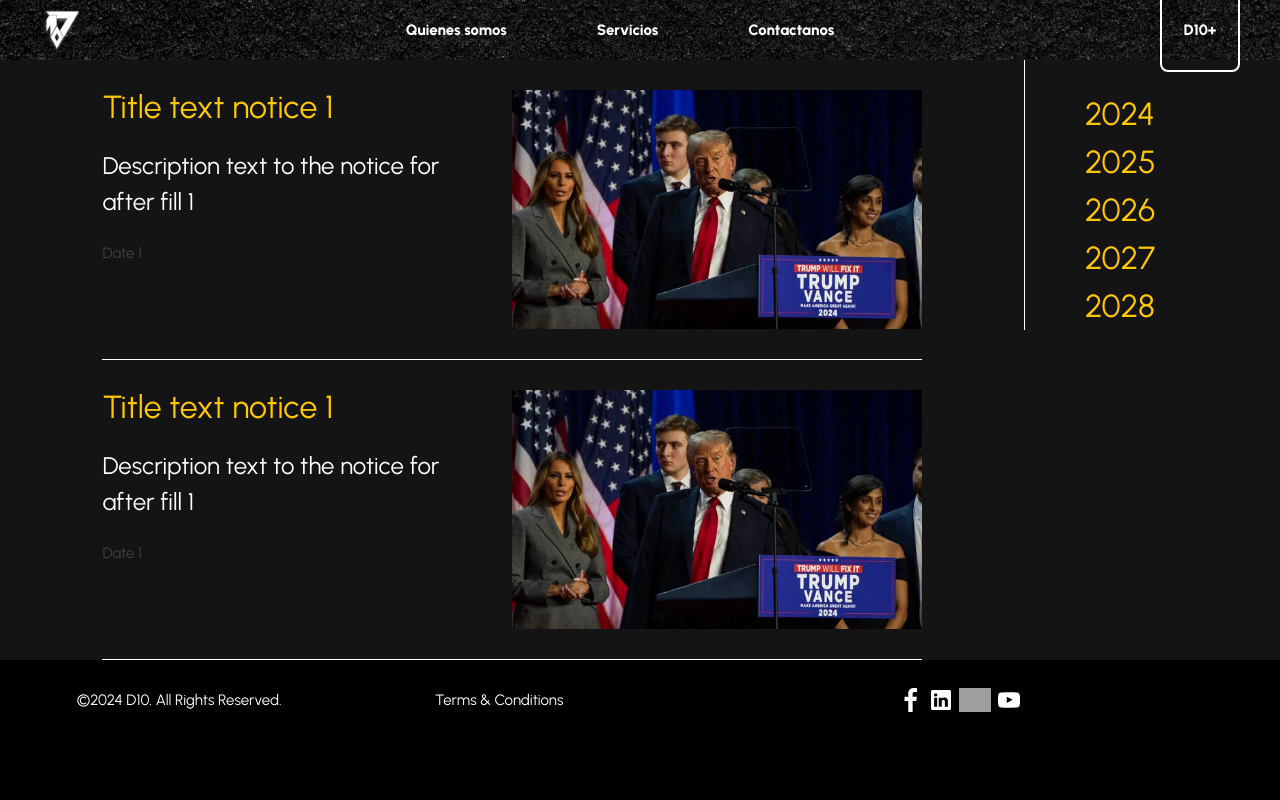
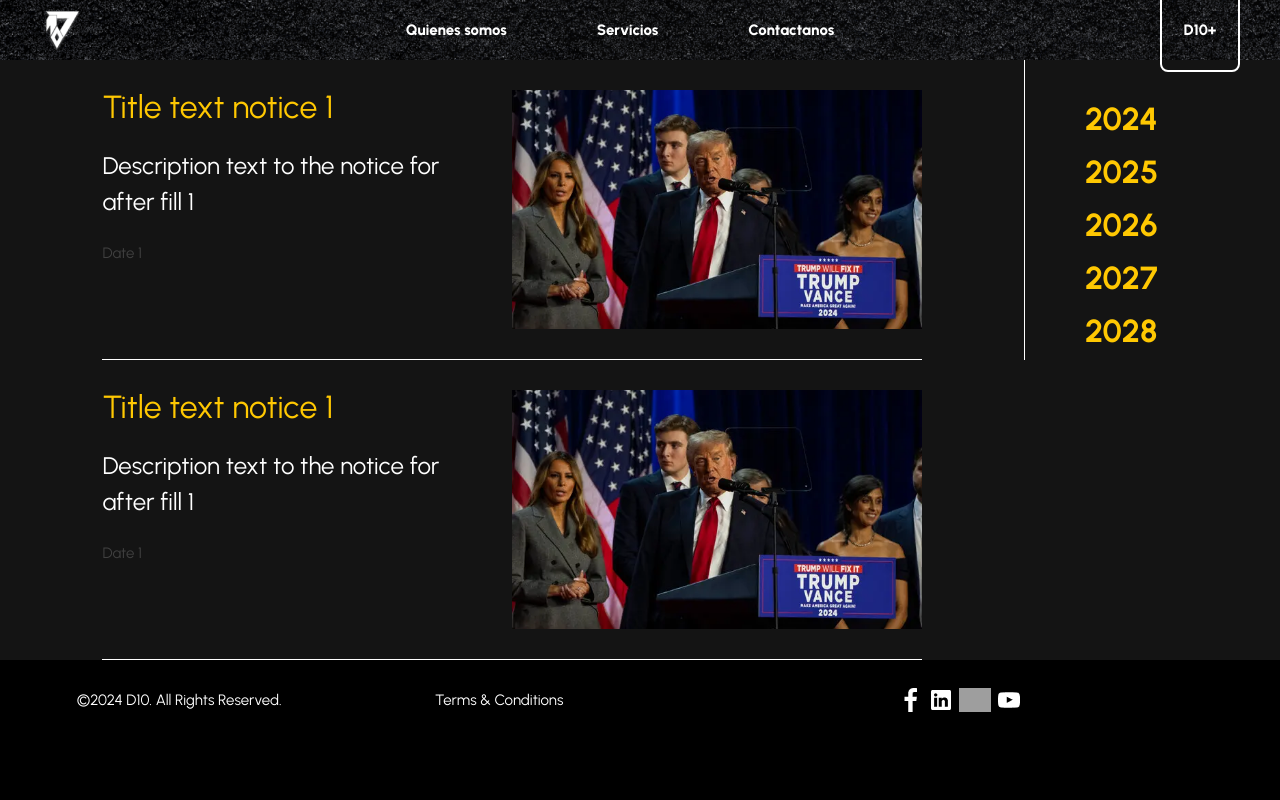
Before and after one commit to d10sport/front-d10, a React (Vite) app: page /#/news in a window 1280 px wide. Shown: the top 800 px of the page. Built offline with nearby package versions, Linux system fonts and the light colour scheme; grey boxes are pictures that could not be loaded.

Commit message:
v1 list date expand

```diff
--- a/src/routes/news/news.css
+++ b/src/routes/news/news.css
@@ -70,11 +70,16 @@
 .cntr__date {
   width: 100%;
   height: 100%;
+  list-style-type: none;
+  padding: 0;
 }
 
 .title__date {
   color: #ffc802;
   font-size: 32px;
+  cursor: pointer;
+  font-weight: bold;
+  margin: 5px 0;
 }
 
 .title__date:hover {
@@ -82,3 +87,12 @@
   cursor: pointer;
   transition: 0.4s;
 }
+
+.months__list {
+  list-style-type: none;
+  padding-left: 20px;
+}
+
+.month__item {
+  margin: 2px 0;
+}
--- a/src/routes/news/news.jsx
+++ b/src/routes/news/news.jsx
@@ -1,9 +1,18 @@
+import { useState } from 'react';
 import HeaderPage from '../../layouts/header-pages/header-page.jsx';
 import Footer from "../../layouts/footer/footer.jsx";
 import cover from '../../assets/img/cover_example_news.png';
 import './news.css';
 
 export default function News() {
+  const [expandedYear, setExpandedYear] = useState(null);
+
+  const years = [2024, 2025, 2026, 2027, 2028];
+  const months = [
+    'Enero', 'Febrero', 'Marzo', 'Abril', 'Mayo', 'Junio',
+    'Julio', 'Agosto', 'Septiembre', 'Octubre', 'Noviembre', 'Diciembre'
+  ];
+
   const newsData = [
     {
       title: "Title text notice 1",
@@ -12,19 +21,20 @@
       image: cover,
     },
     {
-        title: "Title text notice 1",
-        description: "Description text to the notice for after fill 1",
-        date: "Date 1",
-        image: cover,
+      title: "Title text notice 1",
+      description: "Description text to the notice for after fill 1",
+      date: "Date 1",
+      image: cover,
     },
+  ];
 
-  ];
+  const toggleYear = (year) => {
+    setExpandedYear(expandedYear === year ? null : year);
+  };
 
   return (
     <>
-
-    <HeaderPage />
-
+      <HeaderPage />
       <div className="container__news">
         <main className="news">
           <section className="section__news">
@@ -42,19 +52,27 @@
             ))}
           </section>
         </main>
+
         <aside className="date">
           <ul className="cntr__date">
-            <li className="title__date">2024</li>
-            <li className="title__date">2025</li>
-            <li className="title__date">2026</li>
-            <li className="title__date">2027</li>
-            <li className="title__date">2028</li>
+            {years.map((year) => (
+              <li key={year}>
+                <div onClick={() => toggleYear(year)} className="title__date">
+                  {year}
+                </div>
+                {expandedYear === year && (
+                  <ul className="months__list">
+                    {months.map((month) => (
+                      <li key={month} className="month__item">{month}</li>
+                    ))}
+                  </ul>
+                )}
+              </li>
+            ))}
           </ul>
         </aside>
       </div>
-
       <Footer />
-
     </>
   );
 }
```
